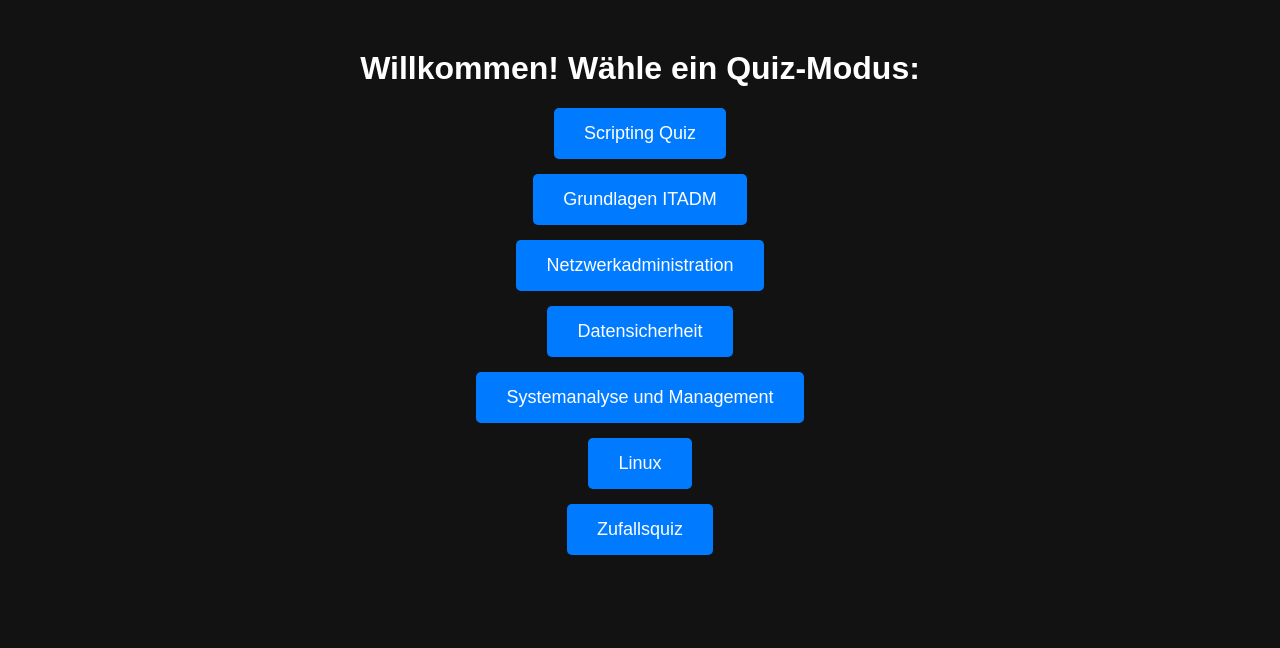
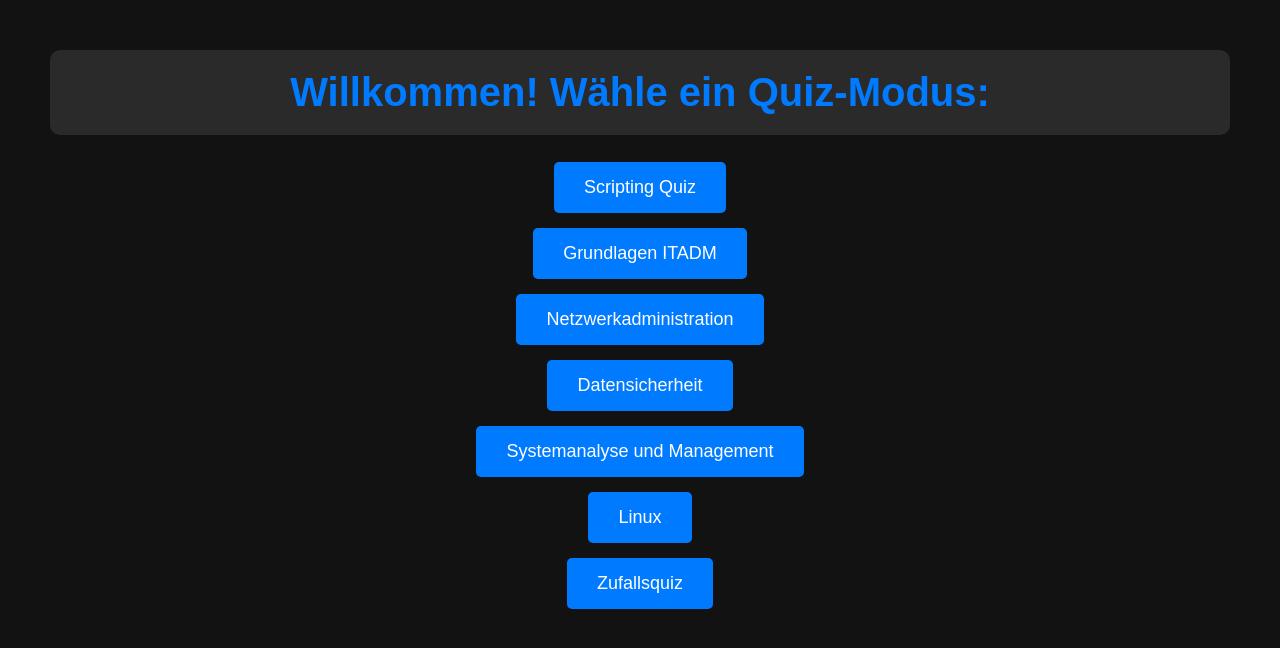
Before and after one commit to Bart1109/ITADM, a plain HTML site: page index.html in a window 1280 px wide. Drawn offline with Linux system fonts and the light colour scheme.

Commit message:
V2
Delay 500

```diff
--- a/index.html
+++ b/index.html
@@ -5,6 +5,16 @@
   <meta name="viewport" content="width=device-width, initial-scale=1.0">
   <title>Quiz Themenauswahl</title>
   <style>
+    h1 {
+    width: 100%; /* Macht die Überschrift so breit wie möglich */
+    text-align: center; /* Zentriert den Text */
+    font-size: 2.5em; /* Größerer Schriftgrad für bessere Lesbarkeit */
+    color: #007BFF; /* Helles Blau */
+    padding: 20px 0; /* Etwas Abstand oben und unten */
+    background-color: rgba(255, 255, 255, 0.1); /* Leichte Transparenz für Kontrast */
+    border-radius: 10px; /* Abgerundete Ecken */
+}
+
     body {
       font-family: Arial, sans-serif;
       text-align: center;
@@ -112,10 +122,12 @@
     let totalScore = 0;
 
     function startQuiz(mode) {
+      // Versteckt die Überschrift
+    document.querySelector('h1').textContent = `${mode.toUpperCase()}`;
     // Quiz-Auswahl ausblenden
     document.querySelector('.container').style.display = 'none';
     document.getElementById("quiz-container").style.display = "block";
-    document.getElementById("quiz-title").textContent = mode.toUpperCase();
+
 
     if (mode === "zufallsquiz") {
         // Leeres Array für die zufällige Auswahl aus allen Kategorien
@@ -212,7 +224,7 @@ function loadQuestion() {
       setTimeout(() => {
         currentQuestionIndex++;
         loadQuestion();
-      }, 1500);
+      }, 500);
     }
 
     // Funktion zum Zurücksetzen und Anzeigen der Quiz-Auswahl
```
